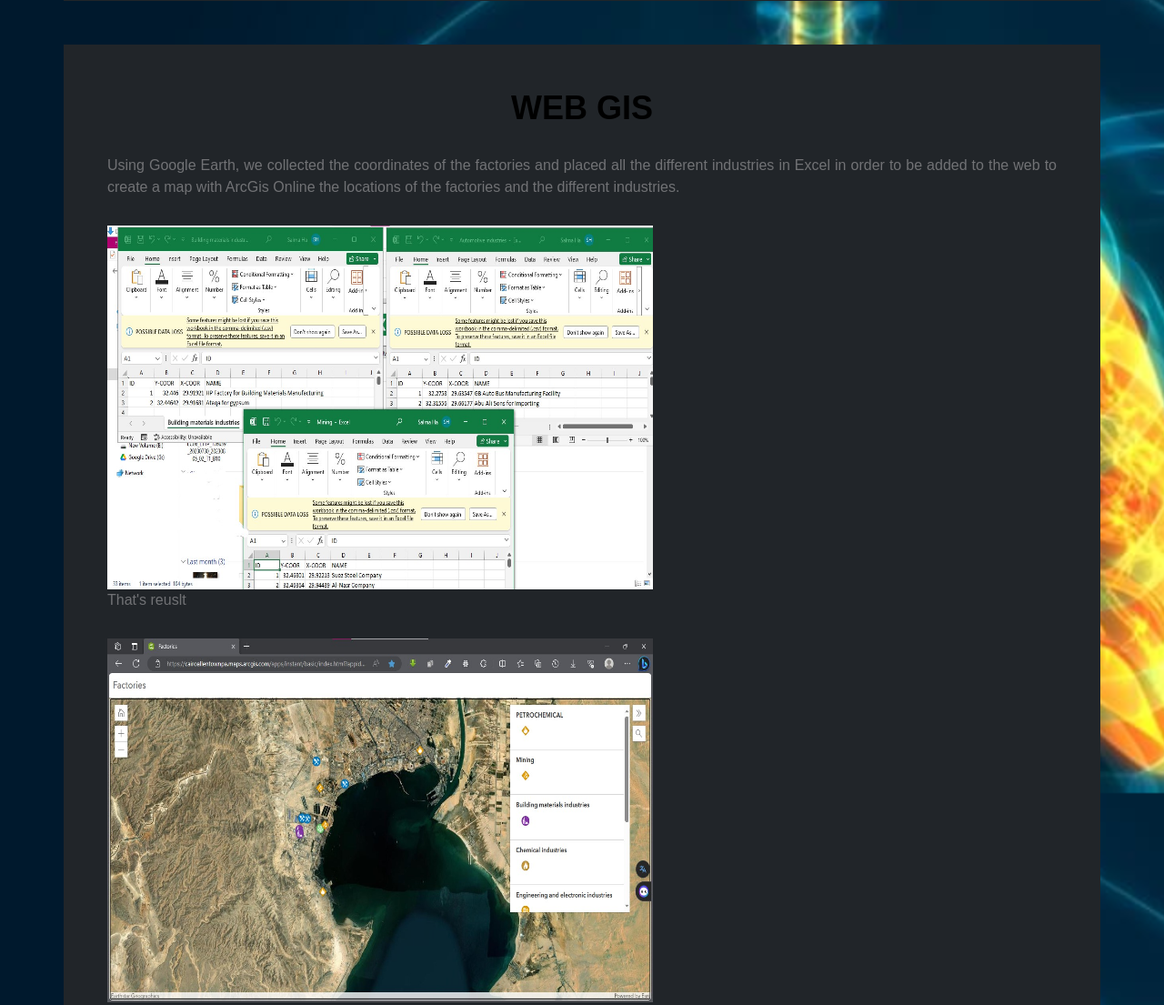
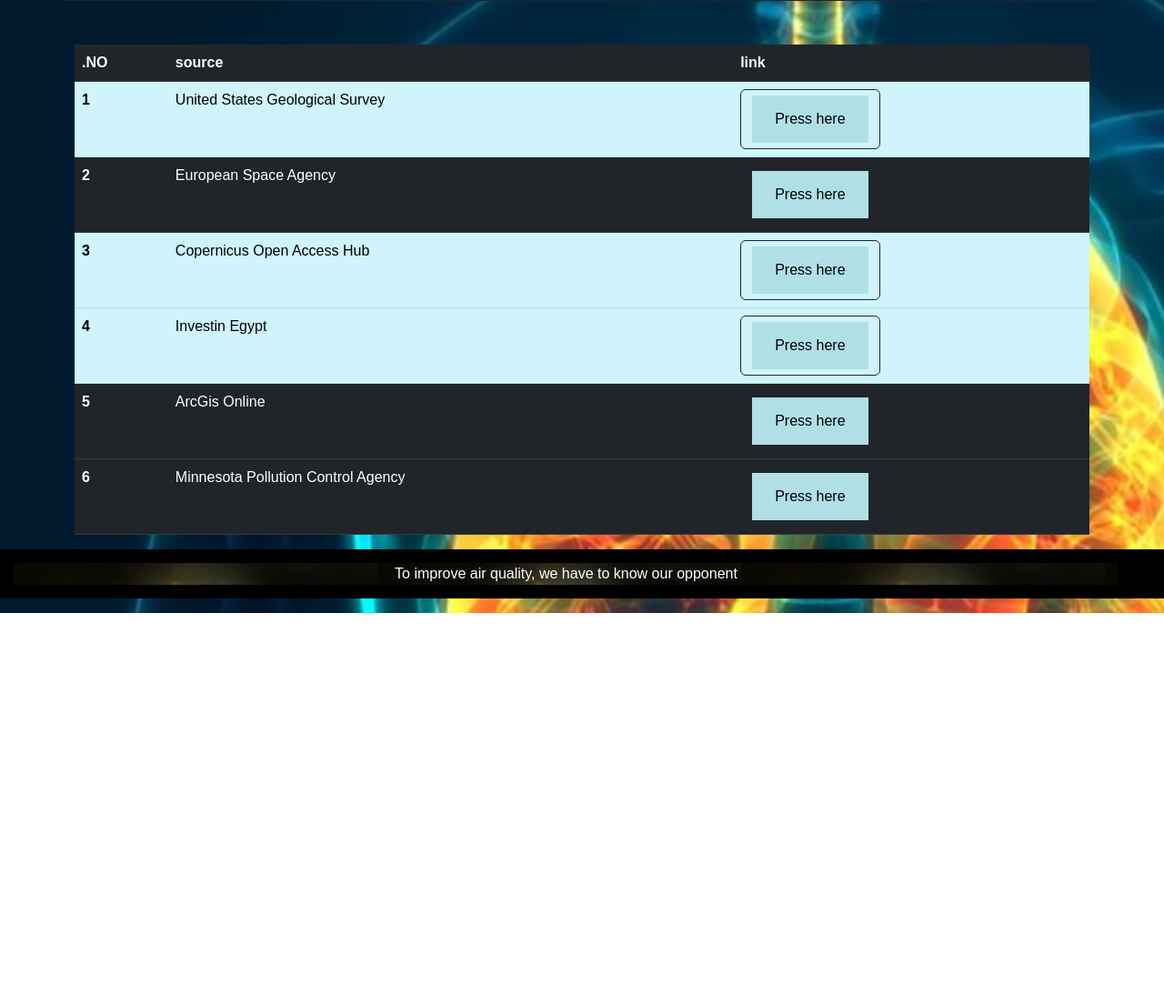
Before and after one commit to moustafaghaleb/The--industrial--city--of--Ataqa, a plain HTML site: page html/source.html in a window 1280 px wide. Shown: the part 6128-7233 px from the top of the page at 91% size. After the commit the page ends 6802 px from the top, so only its background shows below. Drawn offline with nearby package versions, Linux system fonts and the light colour scheme; a web font is replaced by a local one.

Commit message:
Update source.html

```diff
--- a/html/source.html
+++ b/html/source.html
@@ -358,20 +358,7 @@
       </ul>
 
     </div></div></div>
-     <div class="container p-5 my-5 bg-dark text-white">
-      <h2 class="pp">WEB GIS </h2>
-       <P> Using Google Earth, we collected the coordinates of the factories and placed all the different industries in Excel in order to be added to the web to create a map with ArcGis Online  the locations of the factories and the different industries.
- </P>
-      <ul>
-        <img src="../photo/Screenshot 2023-10-14 171906.jpg" width="600" height="400">
-      </ul>
-       <P> That's reuslt</P>
-       <ul>
-                 <img src="../photo/مصانع.jpg" width="600" height="400" >
 
-       </ul>
-
-     </div>
 
     <div class="container mt-3">
       <table class="table table-dark table-hover">
```
